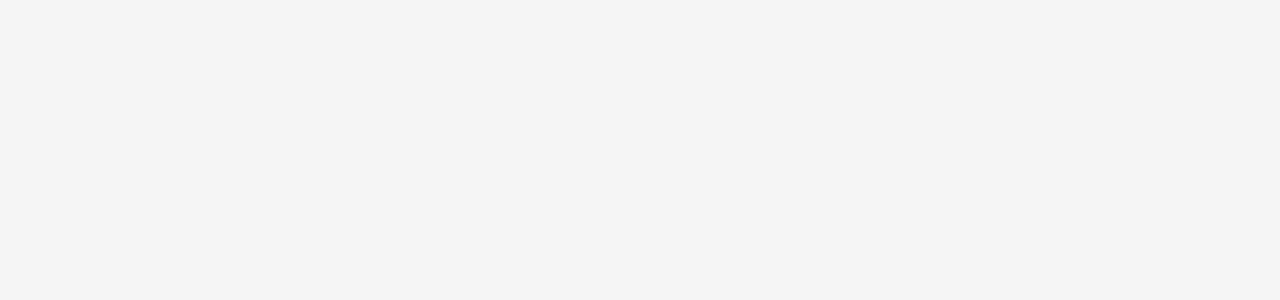
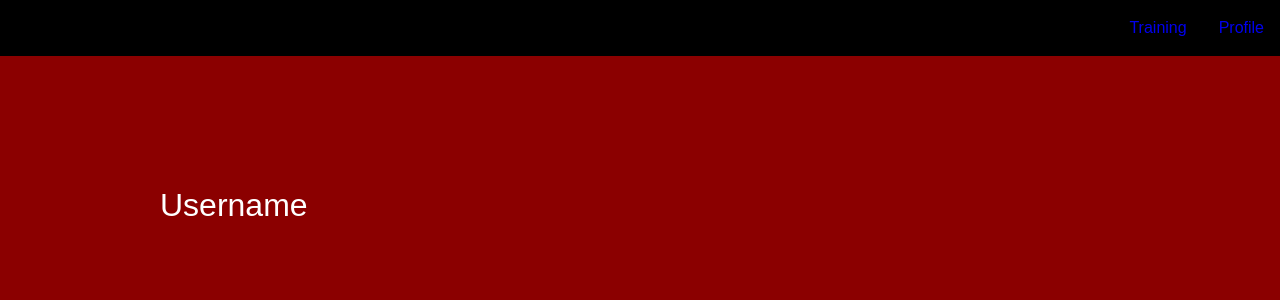
Before and after one commit to ross0508/ToneSifu, a React (Vite) app in the folder tone-sifu/: page /profile in a window 1280 px wide. Before the commit this address had no page. Shown: the top 300 px of the page. Built offline with nearby package versions, Linux system fonts and the light colour scheme.

Commit message:
Fixed login not working correctly

```diff
--- a/tone-sifu/package.json
+++ b/tone-sifu/package.json
@@ -10,7 +10,7 @@
     "preview": "vite preview"
   },
   "dependencies": {
-    "@auth0/auth0-react": "^2.2.4",
+    "@auth0/auth0-react": "^2.3.0",
     "react": "^18.3.1",
     "react-dom": "^18.3.1",
     "react-router-dom": "^7.1.1",
--- a/tone-sifu/src/App.tsx
+++ b/tone-sifu/src/App.tsx
@@ -1,5 +1,6 @@
 import Hero from "./Hero/Hero"
 import Training from "./Training/Training"
+import Profile from "./Profile/Profile"
 import { Routes, Route } from 'react-router-dom'
 
 function App() {
@@ -9,6 +10,7 @@ function App() {
       <Routes>
         <Route path="/" element={<Hero />} />
         <Route path="/training" element={<Training />} />
+        <Route path="/profile" element={<Profile />} />
       </Routes>
     </>
   )
--- /dev/null
+++ b/tone-sifu/src/FullNavbar/FullNavbar.css
@@ -0,0 +1,17 @@
+.navbar-container {
+    background-color: black;
+    display: flex;
+    justify-content: right;
+    position: absolute;
+    float: right;
+    z-index: 100;
+    width: 100%;
+}
+
+.navbutton {
+    padding: 1rem;
+}
+
+.navbutton:hover {
+    background-color: rgb(19, 19, 19)
+}
--- /dev/null
+++ b/tone-sifu/src/FullNavbar/FullNavbar.tsx
@@ -0,0 +1,11 @@
+import NavButton from "./NavButton/NavButton"
+import './FullNavbar.css'
+
+export default function FullNavbar() {
+  return (
+    <div className="navbar-container">
+      <NavButton destination="/training" title="Training"></NavButton>
+      <NavButton destination="/profile" title="Profile"></NavButton>
+    </div>
+  )
+}
--- /dev/null
+++ b/tone-sifu/src/FullNavbar/NavButton/NavButton.tsx
@@ -0,0 +1,7 @@
+import { Link } from 'react-router-dom'
+
+export default function NavButton({ destination, title }) {
+  return (
+    <Link className='navbutton' to={destination}>{title}</Link>
+  )
+}
--- a/tone-sifu/src/HeroNavbar/HeroNavbar.css
+++ b/tone-sifu/src/HeroNavbar/HeroNavbar.css
@@ -1,4 +1,4 @@
-.navbar-container {
+.hero-navbar-container {
     width: 100%;
     height: fit-content;
     margin: 0;
@@ -11,7 +11,7 @@
     z-index: 100;
 }
 
-.navbutton {
+.hero-navbutton {
     width: fit-content;
     height: fit-content;
     border: none;
@@ -23,12 +23,12 @@
     box-shadow: 0 0 10px rgba(0, 0, 0, 0.2);
 }
 
-.navbutton-primary {
+.hero-navbutton-primary {
     background-color: var(--highlight-colour);
     color: #f5f5f5;
 }
 
-.navbutton-secondary {
+.hero-navbutton-secondary {
     background-color: var(--secondary-colour);
     color: #f5f5f5;
 }
@@ -45,7 +45,7 @@
     transition: 0.2s;
 }
 
-show {
+.show {
     visibility: visible;
     opacity: 1;
     transition: 5s;
--- a/tone-sifu/src/HeroNavbar/HeroNavbar.tsx
+++ b/tone-sifu/src/HeroNavbar/HeroNavbar.tsx
@@ -24,7 +24,7 @@ const HeroNavbar = () => {
   }, [lastScrollY]);
 
   return (
-        <nav className={`navbar-container active ${show && 'hidden'}`}>
+        <nav className={`hero-navbar-container active ${show && 'hidden'}`}>
           <LoginButton></LoginButton>
         </nav>
   )
--- /dev/null
+++ b/tone-sifu/src/Profile/Profile.css
@@ -0,0 +1,11 @@
+.profile-container {
+    background-color: rgb(139, 0, 0);
+    height: 60rem;
+    padding: 5rem;
+}
+
+.profile-information-container {
+    margin: 5rem;
+    display: flex;
+    direction: column;
+}
--- /dev/null
+++ b/tone-sifu/src/Profile/Profile.tsx
@@ -0,0 +1,22 @@
+import FullNavbar from "../FullNavbar/FullNavbar"
+import { useAuth0 } from "@auth0/auth0-react"
+import './Profile.css'
+
+export default function Profile() {
+
+    const { user, isAuthenticated } = useAuth0();
+
+    console.log(user)
+
+  return (
+    <>
+      <FullNavbar />
+      <div className="profile-container">
+        <div className="profile-information-container">
+          <h1>Username</h1>
+          <p>{user?.name}</p>
+        </div>
+      </div>
+    </>
+  )
+}
--- a/tone-sifu/src/TestScreen/TestScreen.css
+++ b/tone-sifu/src/TestScreen/TestScreen.css
@@ -4,7 +4,7 @@
     justify-content: space-around;
     align-items: center;
     width: fit-content;
-    height: fit-content;
+    height: 70%;
     background-color: rgb(0, 0, 0, 50%);
     border-radius: 10px;
     margin: 5rem;
--- a/tone-sifu/src/TestSettings/TestSettings.css
+++ b/tone-sifu/src/TestSettings/TestSettings.css
@@ -14,6 +14,7 @@ input {
     background-color: rgb(0, 0, 0, 50%);
     border-radius: 10px;
     margin: 5rem;
+    margin-top: 15rem;
     padding: 2rem;
 }
 
--- a/tone-sifu/src/Training/Training.tsx
+++ b/tone-sifu/src/Training/Training.tsx
@@ -3,10 +3,9 @@ import './Training.css'
 import { useState } from 'react'
 import TestScreen from "../TestScreen/TestScreen"
 import Results from "../Results/Results"
+import FullNavbar from "../FullNavbar/FullNavbar"
 
 export default function Training() {
-
-
 
   const [language, setLanguage] = useState('cmn')
   const [testState, setTestState] = useState(0);
@@ -15,11 +14,13 @@ export default function Training() {
   const [questionLog, setQuestionLog] = useState([])
 
   return (
-    <div className="training-page">
-      <p>Training Page</p>
-      {testState==0 && <TestSettings testStateSetter={setTestState} wordListSetter={setWordList} filterList={filterList} setFilterList={setFilterList} setLanguage={setLanguage} language={language}></TestSettings>}
-      {testState==1 && <TestScreen testStateSetter={setTestState} words={wordList} tones={filterList} language={language} questionLog={questionLog} setQuestionLog={setQuestionLog}></TestScreen>}
-      {testState==2 && <Results questionLog={questionLog} testStateSetter={setTestState}></Results>}
-    </div>
+    <>
+      <FullNavbar />
+      <div className="training-page">
+        {testState==0 && <TestSettings testStateSetter={setTestState} wordListSetter={setWordList} filterList={filterList} setFilterList={setFilterList} setLanguage={setLanguage} language={language}></TestSettings>}
+        {testState==1 && <TestScreen testStateSetter={setTestState} words={wordList} tones={filterList} language={language} questionLog={questionLog} setQuestionLog={setQuestionLog}></TestScreen>}
+        {testState==2 && <Results questionLog={questionLog} testStateSetter={setTestState}></Results>}
+      </div>
+    </>
   )
 }
```
Also changed, not shown: 1 other file (tests, documents, lock files or other folders).
